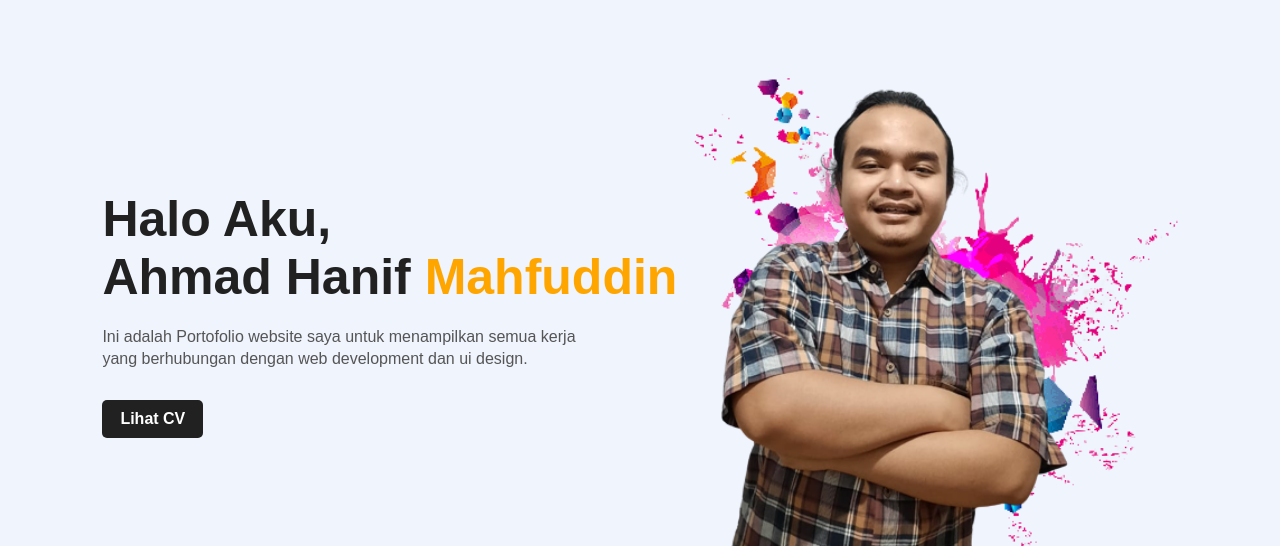
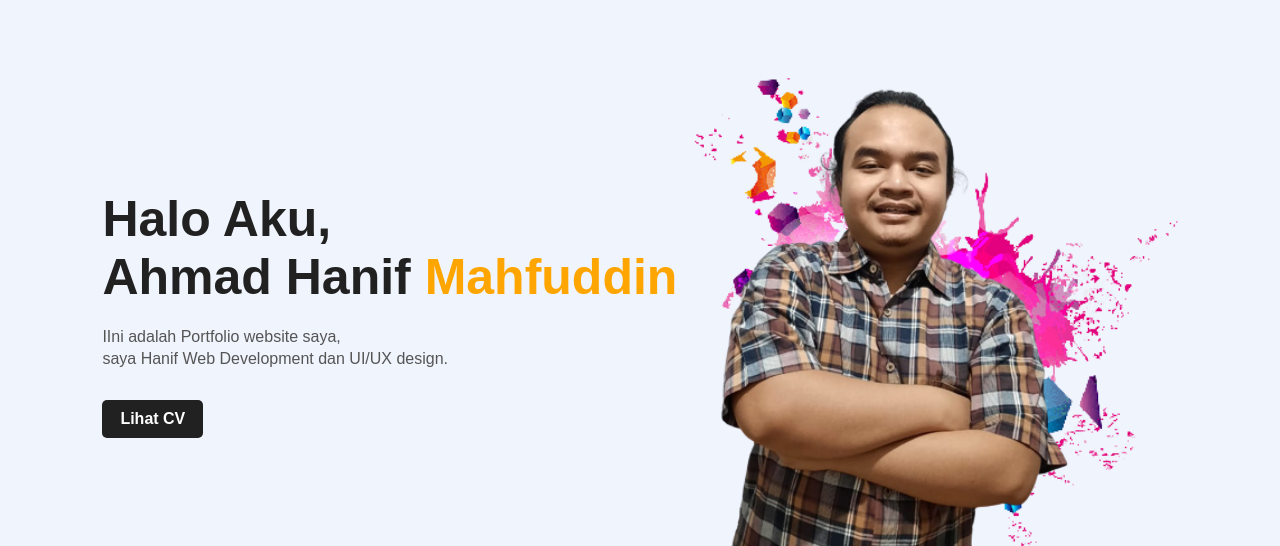
Before and after one commit to hanifann55/hanifann55.github.io, a plain HTML site: page index.html in a window 1280 px wide. Shown: the part 142-688 px from the top of the page. Drawn offline with Linux system fonts and the light colour scheme.

Commit message:
Update deskripsi

```diff
--- a/index.html
+++ b/index.html
@@ -21,8 +21,8 @@
         </nav>
         <div class="detel">
             <h1>Halo Aku, <br>Ahmad Hanif</b> <span>Mahfuddin</span></h1>
-            <p>Ini adalah Portofolio website saya untuk menampilkan semua kerja <br>yang berhubungan dengan
-                web development dan ui design. </p>
+            <p>IIni adalah Portfolio website saya,<br>saya Hanif
+                Web Development dan UI/UX design.  </p>
             <a href="https://drive.google.com/file/d/12qR2ir061QbaGe8u4zj07tivoUm0X4JE/view?usp=sharing">Lihat CV</a>
         </div>
         <div class="images">
@@ -31,7 +31,7 @@
         </div>
 
         <div class="social">
-           <a href="www.linkedin.com/in/ahmad-hanif-mahfuddin"><i class="fab fa-linkedin"></i></a>
+           <a href="https://www.linkedin.com/in/ahmad-hanif-mahfuddin"><i class="fab fa-linkedin"></i></a>
            <a href="https://www.instagram.com/ahmad.hanif1/"><i class="fab fa-instagram"></i></a>
            <a href="#"><i class="fab fa-whatsapp"></i></a>
         </div>
```
